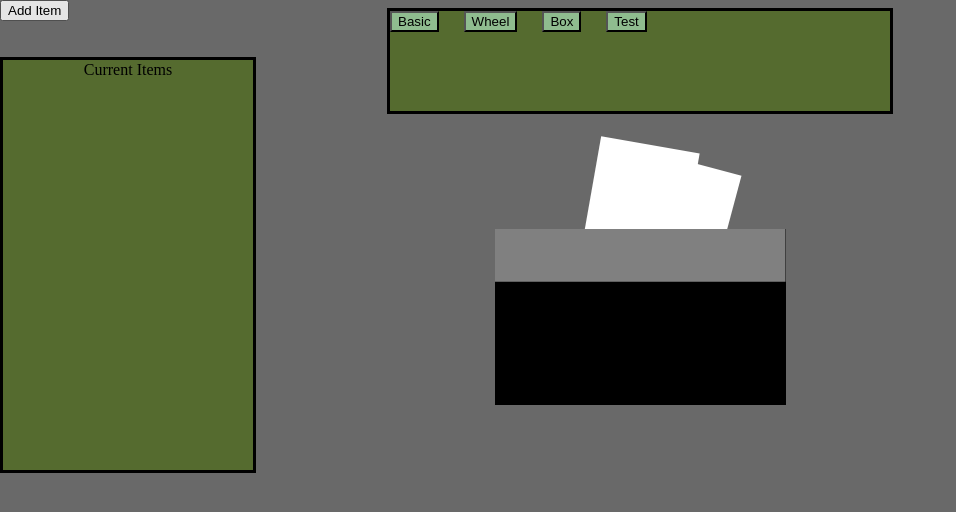
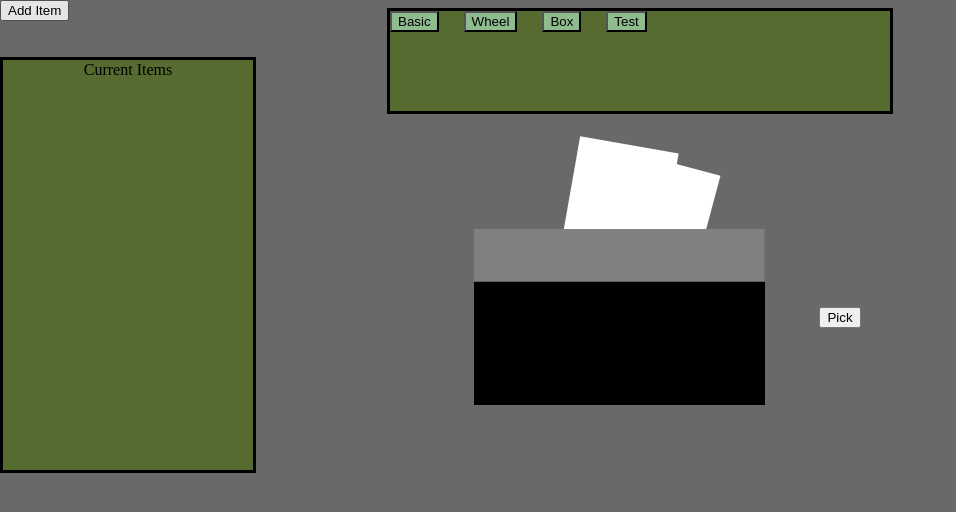
Before and after one commit to HyperionPanda/Randomizer, an Angular app in the folder RandomWeb/: page / in a window 1280 px wide. Both pictures are taken after a click on the input "Box". Shown: the top 512 px of the page, without its empty margins (0-956 px from the left). Built offline with nearby package versions, Linux system fonts and the light colour scheme.

Commit message:
fixed randomizer bug, included finalPick button

```diff
--- a/RandomWeb/src/app/components/box-shuffle/box-shuffle.component.css
+++ b/RandomWeb/src/app/components/box-shuffle/box-shuffle.component.css
@@ -12,6 +12,14 @@
     align-items:center;
     padding-top: 7px;
     transition: transform .5s ease-in-out;
+}
+.center{
+    position:relative;
+    display:flex;
+    flex-direction: column;
+    justify-content: center;
+    align-items:center;
+    padding-top: 7px;
 }
 
 .container #papers1 {
--- a/RandomWeb/src/app/components/box-shuffle/box-shuffle.component.html
+++ b/RandomWeb/src/app/components/box-shuffle/box-shuffle.component.html
@@ -10,3 +10,7 @@
         <div id = "base"></div>
     </div>
 </button>
+
+<div class = "center">
+    <input type = "submit" value = "Pick" (click) = "finalPick()"/>
+</div>
--- a/RandomWeb/src/app/components/box-shuffle/box-shuffle.component.ts
+++ b/RandomWeb/src/app/components/box-shuffle/box-shuffle.component.ts
@@ -13,12 +13,14 @@ export class BoxShuffleComponent {
 
   @Input() basicList: String[];
   timeHandler: TimeHandlerService = new TimeHandlerService();
-  previousWinner: number = 21;
+  previousWinner: number;
   currentWinner: String = "";
 
-  constructor(private el : ElementRef, private renderer : Renderer2){this.basicList = [];}
+  constructor(private el : ElementRef, private renderer : Renderer2){this.basicList = []; this.previousWinner = 21;}
 
   randomPick(){
+    const pickButton = this.el.nativeElement.querySelector(".center");
+
 
     let len = this.basicList.length;
 
@@ -37,13 +39,19 @@ export class BoxShuffleComponent {
           return val;
         }
       }
-      return val;
     }
+  }
+
+  finalPick(){
+    alert(this.currentWinner);
   }
 
 
   async shuffle(){
     const wholeBox = this.el.nativeElement.querySelector(".container");
+
+    const pickButton = this.el.nativeElement.querySelector(".center");
+    this.renderer.setStyle(pickButton,"display","none");
     //translate(tx,ty)
     for(let i = 0; i < 2; i++){
 
@@ -68,6 +76,7 @@ export class BoxShuffleComponent {
     this.renderer.setStyle(wholeBox,"transform","translate(0px)");
 
     this.currentWinner = this.basicList[this.randomPick()];
+    this.renderer.setStyle(pickButton,"display","flex");
 
 
   }
```
